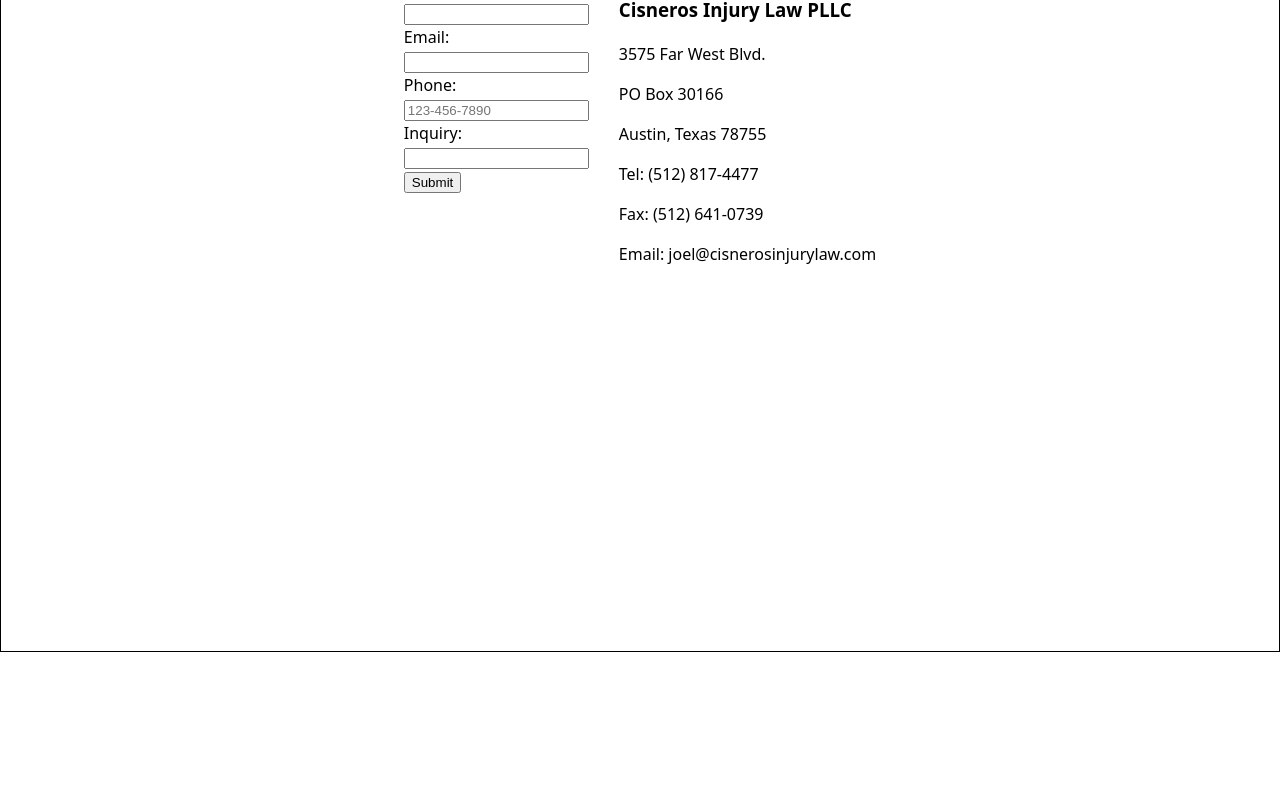
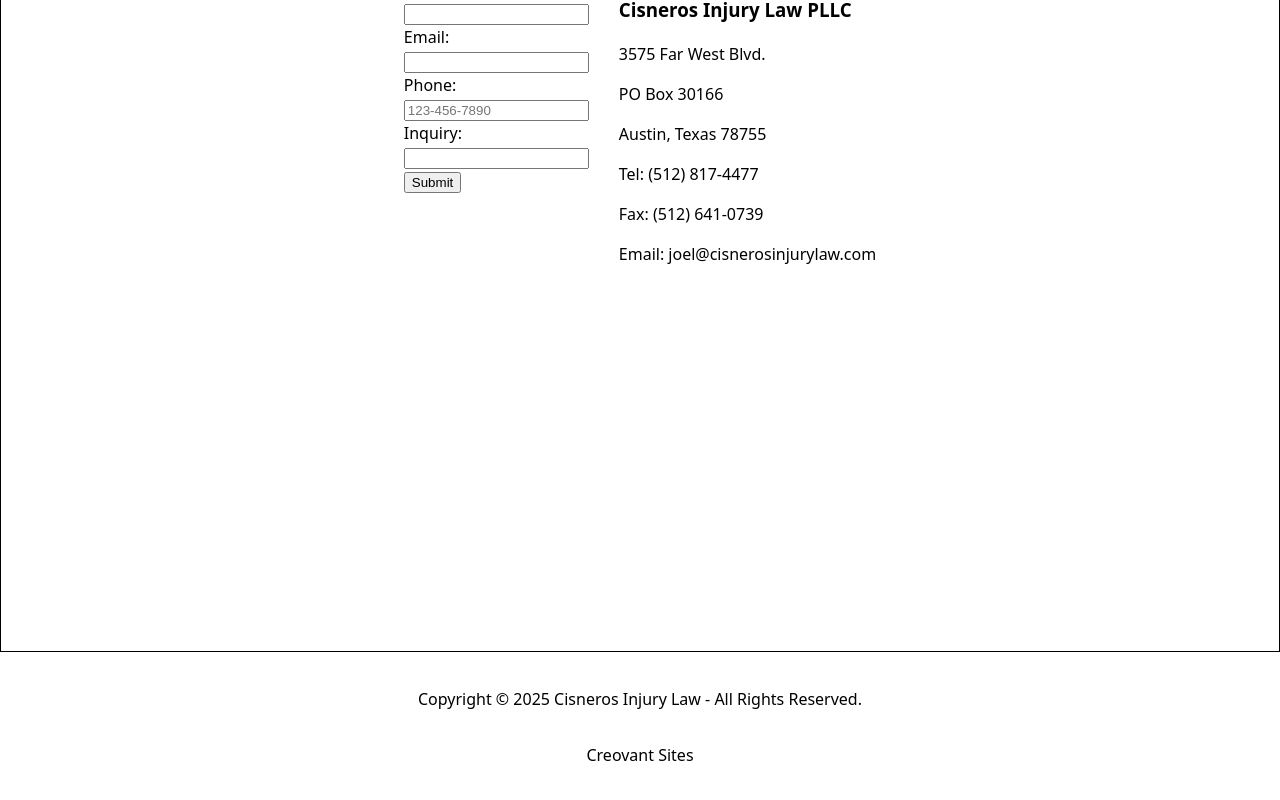
Before and after one commit to Alandlt15/lawfirm-site, a React (Vite) app: page / in a window 1280 px wide. Shown: the part 1958-2758 px from the top of the page. Before the commit the page ends 2610 px from the top, so only its background shows below. Built offline with nearby package versions, Linux system fonts and the light colour scheme.

Commit message:
created footer

```diff
--- a/src/App.jsx
+++ b/src/App.jsx
@@ -7,6 +7,7 @@ import Mission from './components/mission-statement'
 import Mission2 from './components/mission-statement2'
 import Intro from './components/intro'
 import Contact from './components/contact'
+import Footer from './components/footer'
 
 //style import
 import './styles/App.css'
@@ -20,6 +21,7 @@ function App() {
       <Mission2 />
       <Intro />
       <Contact />
+      <Footer />
     </>
   )
 }
--- /dev/null
+++ b/src/components/footer.jsx
@@ -0,0 +1,23 @@
+//react imports
+
+
+//component imports
+
+
+//style import
+import '../styles/footer.css'
+
+function Footer() {
+
+  return(
+    <>
+      <footer className='footer'>
+        <p>Copyright &copy; 2025 Cisneros Injury Law - All Rights Reserved.</p>
+        <span/>
+        <p>Creovant Sites</p>
+      </footer>
+    </>
+  )
+}
+
+export default Footer
--- /dev/null
+++ b/src/styles/footer.css
@@ -0,0 +1,8 @@
+
+.footer {
+  display: flex;
+  flex-direction: column;
+  align-items: center;
+  justify-content: center;
+  height: 150px;
+}
```
